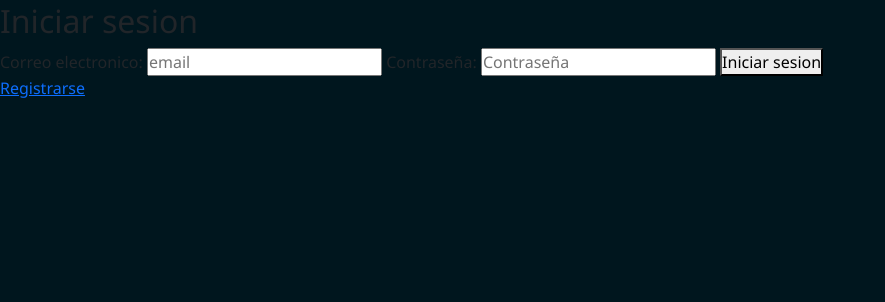
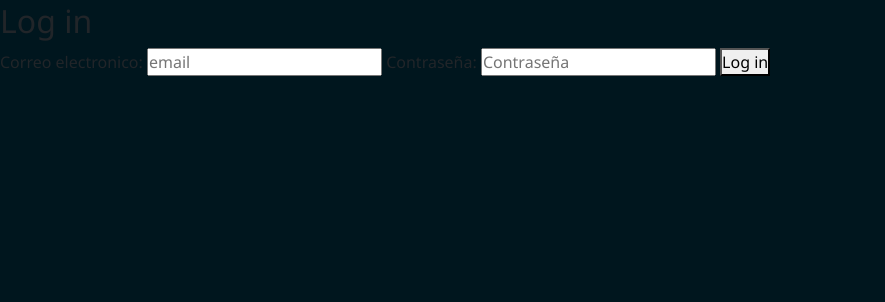
Before and after one commit to Sponton-Lucas/Proyecto-Final-IDS, a Flask app: page /login in a window 1280 px wide. Shown: the part 94-396 px from the top of the page, without its empty margins (0-885 px from the left). Run offline with Flask 3, Linux system fonts and the light colour scheme.

Commit message:
actualizando

```diff
--- a/front-end/templates/login.html
+++ b/front-end/templates/login.html
@@ -3,17 +3,16 @@
 {% block tittle %} Nombre restaurante - Login{% endblock %}
 
 {% block content %}
-
-
-
-<h2>Iniciar sesion</h2>
+{% if error %}
+    <p> {{ error }} </p>
+{% endif %}
+<h2>Log in</h2>
 <form action='/login_form' method="post">
     <label for="email">Correo electronico:</label>
     <input type="text" id="email" name="email" placeholder="email">
     <label for="contrasena">Contraseña:</label>
-    <input type="text" id="contrasena" name="contrasena" placeholder="Contraseña">
-    <button type="submit">Iniciar sesion</button>
+    <input type="text" id="contrasenia" name="contrasenia" placeholder="Contraseña">
+    <button type="submit">Log in</button>
 </form>
-<a href="/registro">Registrarse</a>
 
 {% endblock %}
```
